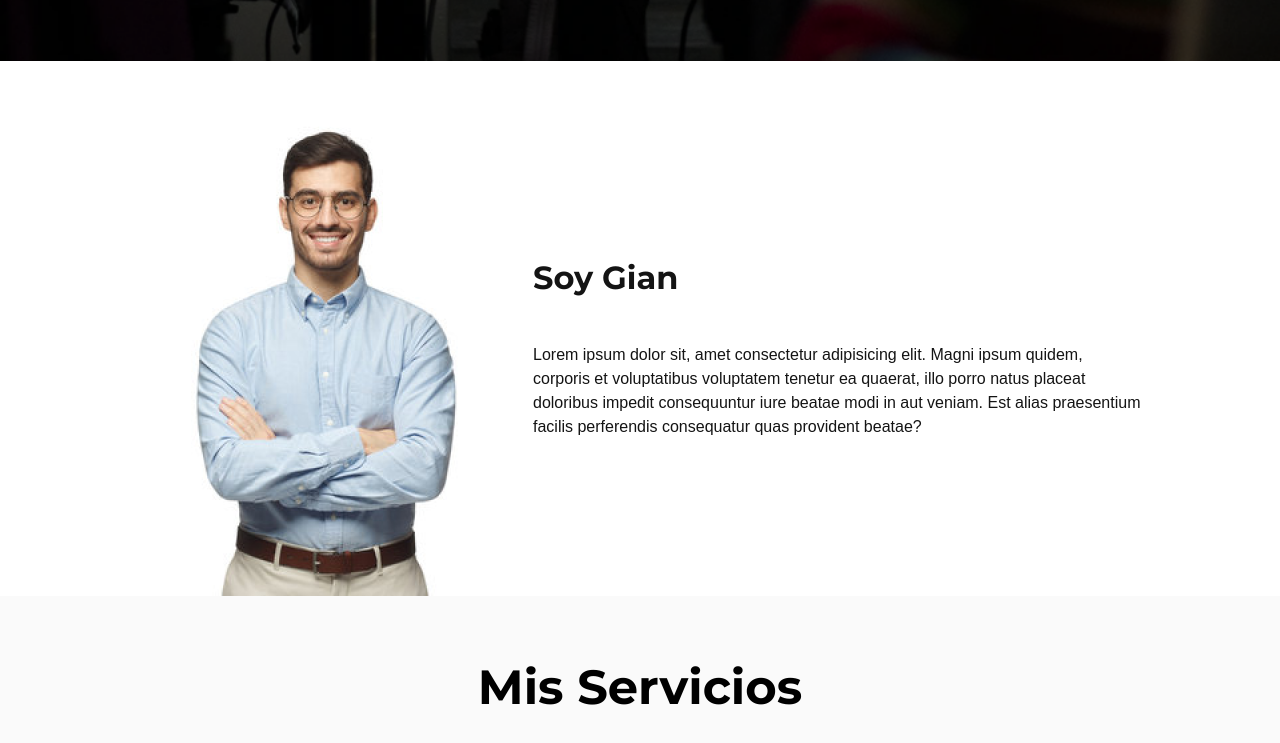
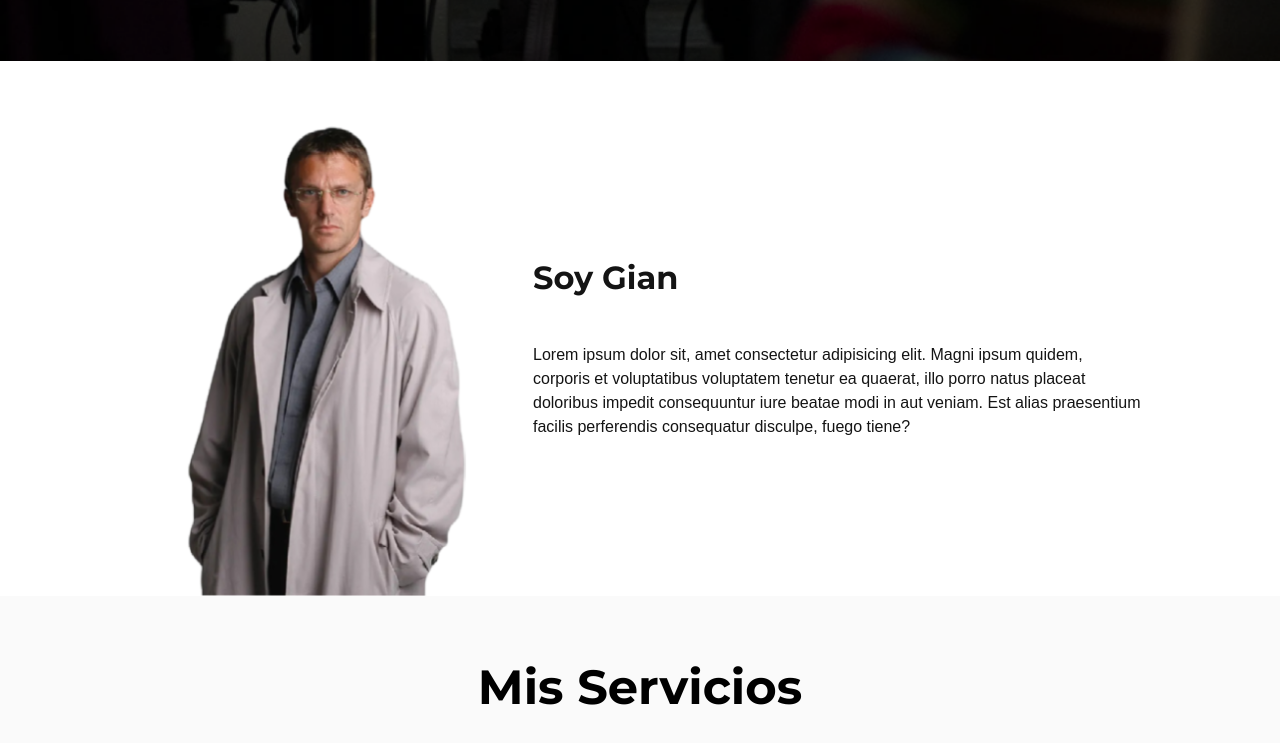
Before and after one commit to marattagian/desafio-m4, a plain HTML site: page index.html in a window 1280 px wide. Shown: the part 739-1482 px from the top of the page. Drawn offline with Linux system fonts and the light colour scheme; no server answers.

Commit message:
contact.html mobile fixed and photo updated

```diff
--- a/index.html
+++ b/index.html
@@ -34,10 +34,12 @@
     </div>
   </section>
   <section class="about">
-    <img src="./public/photo-about.png" alt="" class="about__personal-image">
+    <img src="./public/photo.png" alt="" class="about__personal-image">
     <div class="about__info">
       <h3 class="about__info--title subtitle">Soy Gian</h3>
-      <p class="about__info--text body">Lorem ipsum dolor sit, amet consectetur adipisicing elit. Magni ipsum quidem, corporis et voluptatibus voluptatem tenetur ea quaerat, illo porro natus placeat doloribus impedit consequuntur iure beatae modi in aut veniam. Est alias praesentium facilis perferendis consequatur quas provident beatae?</p>
+      <p class="about__info--text body">Lorem ipsum dolor sit, amet consectetur adipisicing elit. Magni ipsum quidem,
+        corporis et voluptatibus voluptatem tenetur ea quaerat, illo porro natus placeat doloribus impedit consequuntur
+        iure beatae modi in aut veniam. Est alias praesentium facilis perferendis consequatur disculpe, fuego tiene?</p>
     </div>
   </section>
   <section class="services">
@@ -47,14 +49,11 @@
   </section>
   <template id="container-to-copy">
     <div class="card">
-      <img
-        src="./public/service.svg"
-        alt="proyect image"
-        class="card__image"
-      >
+      <img src="./public/service.svg" alt="proyect image" class="card__image">
       <div class="card__info">
         <h1 class="card__info-title large-bold">Petuto</h1>
-        <p class="card__info-description body">Lorem ipsum, dolor sit amet consectetur adipisicing elit. Eaque ex rerum iste consequatur, inventore quo repellendus dolorum delectus repudiandae et.</p>
+        <p class="card__info-description body">Lorem ipsum, dolor sit amet consectetur adipisicing elit. Eaque ex rerum
+          iste consequatur, inventore quo repellendus dolorum delectus repudiandae et.</p>
       </div>
     </div>
   </template>
```
Also changed, not shown: contacto/contacto.css (+7 -1 lines), public/photo-about.png (deleted), public/photo.png (added).
